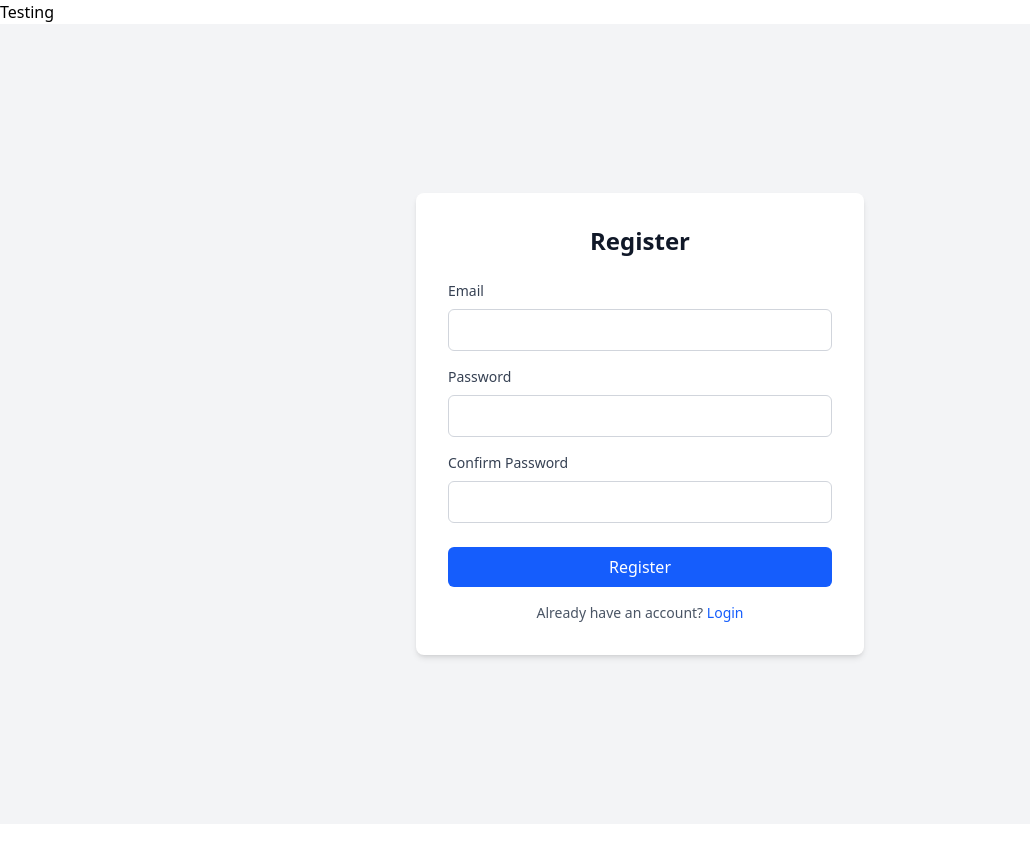
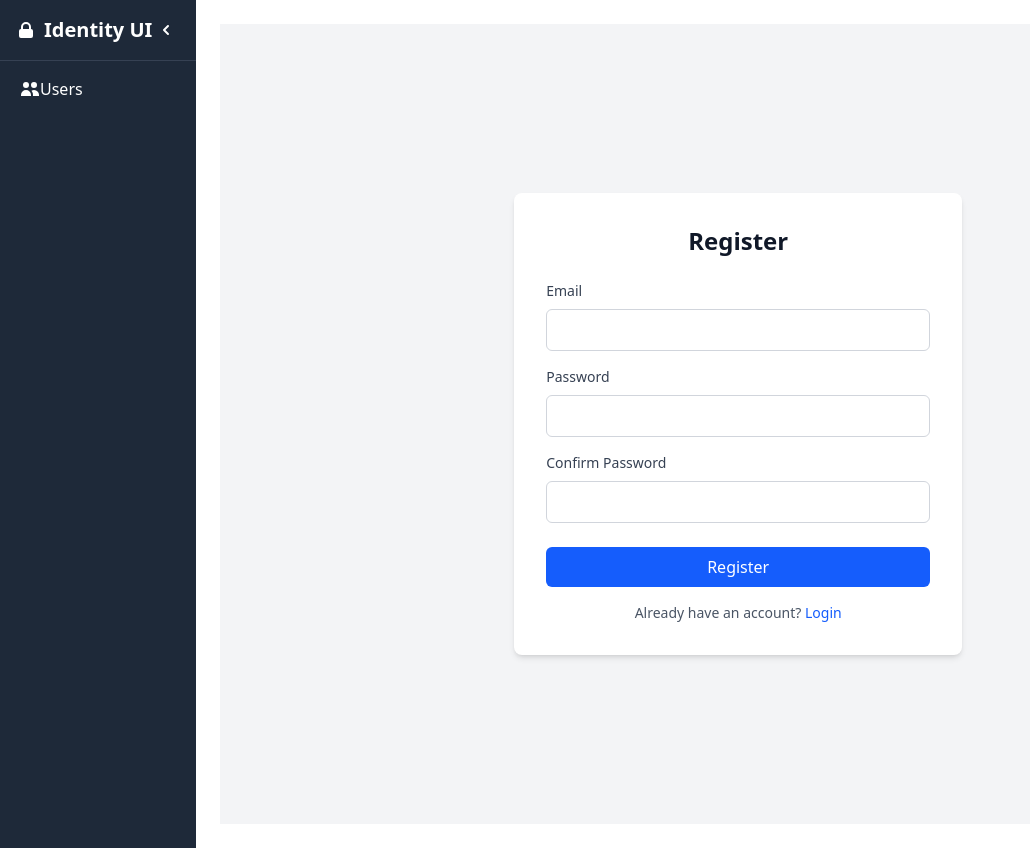
Before and after one commit to andrewjboyd/IdentityUIExample, an Angular app: page /register in a window 1280 px wide. Shown: the whole page, without its empty margins (0-1030 px from the left). Before the commit the page ends 824 px from the top, so only its background shows below. Built offline with nearby package versions, Linux system fonts and the light colour scheme; no server answers.

Commit message:
Added menu and basic users menu option

```diff
--- a/src/app/api/endpoints/identityExampleAPI.service.ts
+++ b/src/app/api/endpoints/identityExampleAPI.service.ts
@@ -26,7 +26,8 @@ import {
 
 import type {
   SignInRequest,
-  SignUpRequest
+  SignUpRequest,
+  UserResponse
 } from '../models';
 
 
@@ -98,9 +99,20 @@ export class IdentityExampleAPIService {
     );
   }
 
+ getUsers<TData = UserResponse[]>( options?: HttpClientOptions & { observe?: 'body' }): Observable<TData>;
+ getUsers<TData = UserResponse[]>( options?: HttpClientOptions & { observe: 'events' }): Observable<HttpEvent<TData>>;
+ getUsers<TData = UserResponse[]>( options?: HttpClientOptions & { observe: 'response' }): Observable<AngularHttpResponse<TData>>;
+  getUsers<TData = UserResponse[]>(
+     options?: HttpClientOptions & { observe?: any }): Observable<any> {
+    return this.http.get<TData>(
+      `https://localhost:7142/users`,options
+    );
+  }
+
 };
 
 export type PostRegisterClientResult = NonNullable<void>
 export type PostLoginClientResult = NonNullable<void>
 export type PostLogoutClientResult = NonNullable<void>
 export type GetUserClientResult = NonNullable<void>
+export type GetUsersClientResult = NonNullable<UserResponse[]>
--- a/src/app/api/models/index.ts
+++ b/src/app/api/models/index.ts
@@ -7,3 +7,4 @@
 
 export * from './signInRequest';
 export * from './signUpRequest';
+export * from './userResponse';
--- a/src/app/app.html
+++ b/src/app/app.html
@@ -1,3 +1,41 @@
-<h1>Testing</h1>
+<div class="flex min-h-screen">
+  <nav class="bg-gray-800 text-white flex flex-col transition-all duration-300"
+       [class.w-64]="!menuCollapsed()" [class.w-16]="menuCollapsed()">
+    <div class="p-4 border-b border-gray-700 flex items-center justify-between">
+        <a routerLink="/" class="flex items-center gap-2 font-bold text-xl">
+          <svg xmlns="http://www.w3.org/2000/svg" class="h-5 w-5" viewBox="0 0 20 20" fill="currentColor">
+            <path fill-rule="evenodd" d="M5 9V7a5 5 0 0110 0v2a2 2 0 012 2v5a2 2 0 01-2 2H5a2 2 0 01-2-2v-5a2 2 0 012-2zm8-2v2H7V7a3 3 0 016 0z" clip-rule="evenodd"/>
+          </svg>
+      @if (!menuCollapsed()) {
+          Identity UI
+      }
+        </a>
+      <button (click)="toggleMenu()" class="p-1 hover:bg-gray-700 rounded">
+        @if (menuCollapsed()) {
+          <svg xmlns="http://www.w3.org/2000/svg" class="h-5 w-5" viewBox="0 0 20 20" fill="currentColor">
+            <path fill-rule="evenodd" d="M7.293 14.707a1 1 0 010-1.414L10.586 10 7.293 6.707a1 1 0 011.414-1.414l4 4a1 1 0 010 1.414l-4 4a1 1 0 01-1.414 0z" clip-rule="evenodd"/>
+          </svg>
+        } @else {
+          <svg xmlns="http://www.w3.org/2000/svg" class="h-5 w-5" viewBox="0 0 20 20" fill="currentColor">
+            <path fill-rule="evenodd" d="M12.707 5.293a1 1 0 010 1.414L9.414 10l3.293 3.293a1 1 0 01-1.414 1.414l-4-4a1 1 0 010-1.414l4-4a1 1 0 011.414 0z" clip-rule="evenodd"/>
+          </svg>
+        }
+      </button>
+    </div>
+    <div class="flex flex-col p-2">
+      <a routerLink="/users" class="flex items-center hover:bg-gray-700 px-3 py-2 rounded"
+         [class.justify-center]="menuCollapsed()" [class.gap-3]="!menuCollapsed()">
+        <svg xmlns="http://www.w3.org/2000/svg" class="h-5 w-5 shrink-0" viewBox="0 0 20 20" fill="currentColor">
+          <path d="M9 6a3 3 0 11-6 0 3 3 0 016 0zM17 6a3 3 0 11-6 0 3 3 0 016 0zM12.93 17c.046-.327.07-.66.07-1a6.97 6.97 0 00-1.5-4.33A5 5 0 0119 16v1h-6.07zM6 11a5 5 0 015 5v1H1v-1a5 5 0 015-5z"/>
+        </svg>
+        @if (!menuCollapsed()) {
+          <span>Users</span>
+        }
+      </a>
+    </div>
+  </nav>
 
-<router-outlet />
+  <main class="flex-1 p-6">
+    <router-outlet />
+  </main>
+</div>
--- a/src/app/app.routes.ts
+++ b/src/app/app.routes.ts
@@ -2,6 +2,7 @@ import { Routes } from '@angular/router';
 import { LoginComponent } from './login/login.component';
 import { RegisterComponent } from './register/register.component';
 import { DashboardComponent } from './dashboard/dashboard.component';
+import { UsersComponent } from './users/users.component';
 
 export const routes: Routes = [
   {
@@ -16,4 +17,8 @@ export const routes: Routes = [
     path: 'register',
     component: RegisterComponent,
   },
+  {
+    path: 'users',
+    component: UsersComponent,
+  },
 ];
--- a/src/app/app.ts
+++ b/src/app/app.ts
@@ -1,17 +1,22 @@
 import { Component, signal, OnInit } from '@angular/core';
-import { RouterOutlet } from '@angular/router';
+import { RouterOutlet, RouterLink } from '@angular/router';
 import { AuthService } from './auth.service';
 
 @Component({
   selector: 'app-root',
-  imports: [RouterOutlet],
+  imports: [RouterOutlet, RouterLink],
   templateUrl: './app.html',
   styleUrl: './app.css',
 })
 export class App implements OnInit {
   protected readonly title = signal('Identity UI Example');
+  protected readonly menuCollapsed = signal(false);
 
   constructor(private authService: AuthService) {}
+
+  toggleMenu(): void {
+    this.menuCollapsed.update((v) => !v);
+  }
 
   ngOnInit(): void {
     this.authService.checkAuth().subscribe();
--- /dev/null
+++ b/src/app/users/users.component.html
@@ -0,0 +1,26 @@
+<div class="space-y-4">
+  <h1 class="text-2xl font-bold">Users</h1>
+
+  @if (loading()) {
+    <p class="text-gray-500">Loading...</p>
+  } @else if (users().length === 0) {
+    <p class="text-gray-500">No users found.</p>
+  } @else {
+    <table class="min-w-full bg-white border border-gray-200 rounded-lg overflow-hidden">
+      <thead class="bg-gray-100">
+        <tr>
+          <th class="px-4 py-2 text-left text-sm font-medium text-gray-700">Username</th>
+          <th class="px-4 py-2 text-left text-sm font-medium text-gray-700">Email</th>
+        </tr>
+      </thead>
+      <tbody>
+        @for (user of users(); track user.id) {
+          <tr class="border-t border-gray-200 hover:bg-gray-50">
+            <td class="px-4 py-2 text-sm text-gray-900">{{ user.userName }}</td>
+            <td class="px-4 py-2 text-sm text-gray-900">{{ user.email }}</td>
+          </tr>
+        }
+      </tbody>
+    </table>
+  }
+</div>
--- /dev/null
+++ b/src/app/users/users.component.ts
@@ -0,0 +1,29 @@
+import { Component, OnInit, signal } from '@angular/core';
+import { IdentityExampleAPIService } from '../api/endpoints/identityExampleAPI.service';
+import { UserResponse } from '../api/models';
+
+@Component({
+  selector: 'app-users',
+  standalone: true,
+  imports: [],
+  templateUrl: './users.component.html',
+  styleUrl: './users.component.css',
+})
+export class UsersComponent implements OnInit {
+  users = signal<UserResponse[]>([]);
+  loading = signal(true);
+
+  constructor(private apiService: IdentityExampleAPIService) {}
+
+  ngOnInit(): void {
+    this.apiService.getUsers().subscribe({
+      next: (users) => {
+        this.users.set(users);
+        this.loading.set(false);
+      },
+      error: () => {
+        this.loading.set(false);
+      },
+    });
+  }
+}
```
Also changed, not shown: src/app/api/models/userResponse.ts (added, +15 -0 lines), src/app/users/users.component.css (added).
